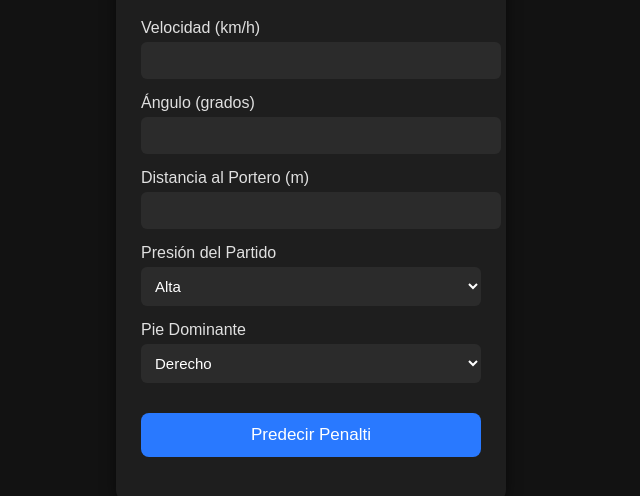
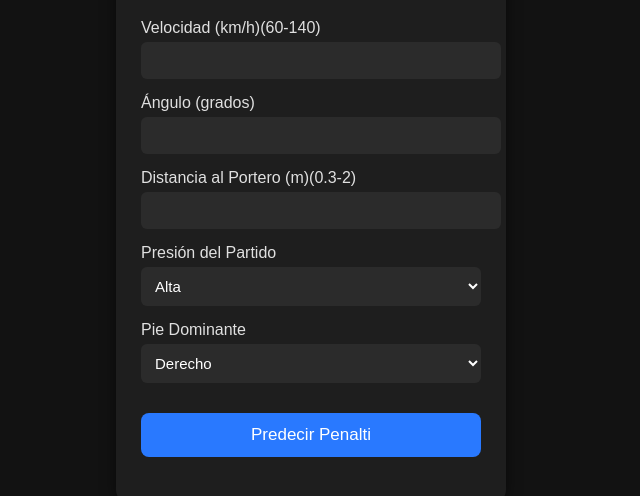
Before and after one commit to Esteban0119/Penaltis, a plain HTML site: page index.html in a window 1280 px wide. Shown: the part 210-706 px from the top of the page, without its empty margins (329-969 px from the left). Drawn offline with Linux system fonts and the light colour scheme; a script that the page names is missing.

Commit message:
Update index.html

```diff
--- a/index.html
+++ b/index.html
@@ -13,7 +13,7 @@
         <h1>⚽ Predicción de Penaltis</h1>
 
         <div class="input-group">
-            <label>Velocidad (km/h)</label>
+            <label>Velocidad (km/h)(60-140)</label>
             <input type="number" id="velocidad" min="60" max="140">
         </div>
 
@@ -23,7 +23,7 @@
         </div>
 
         <div class="input-group">
-            <label>Distancia al Portero (m)</label>
+            <label>Distancia al Portero (m)(0.3-2)</label>
             <input type="number" id="distancia" min="0.3" max="2" step="0.1">
         </div>
 
```
